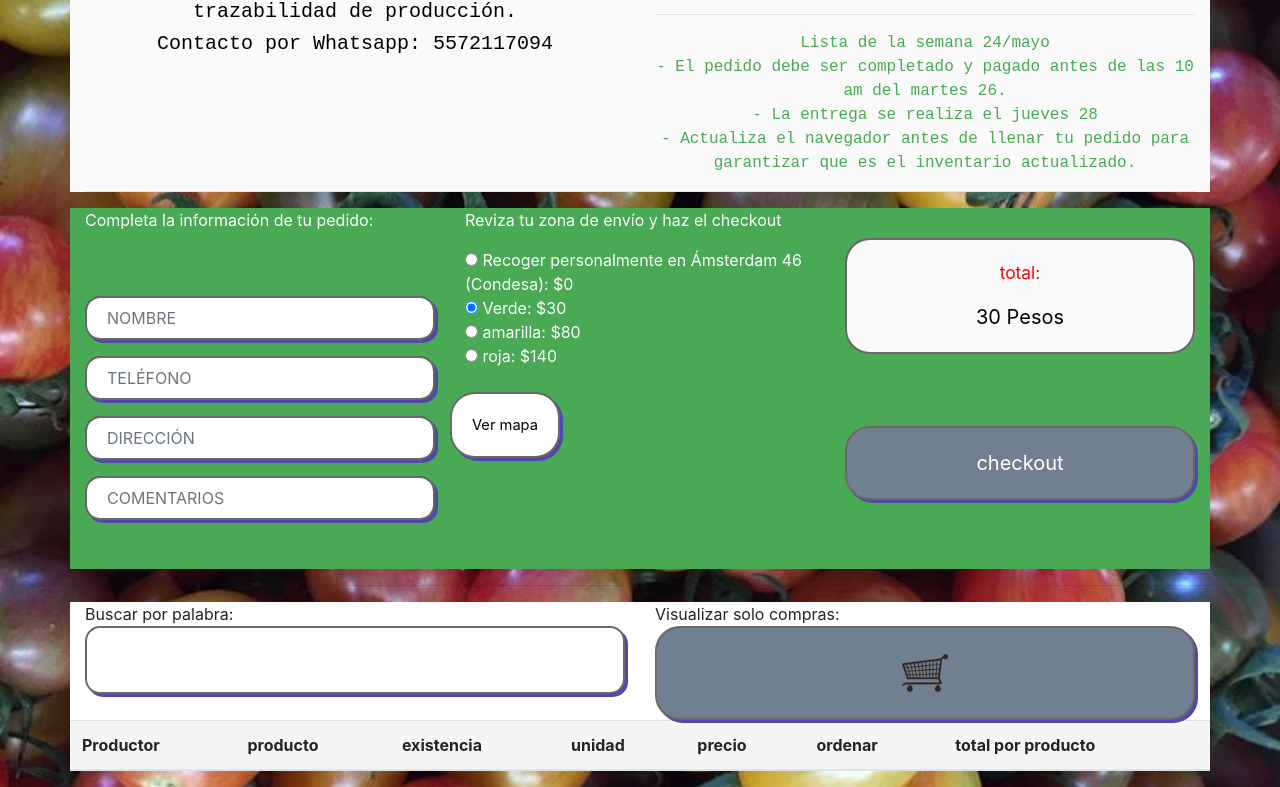
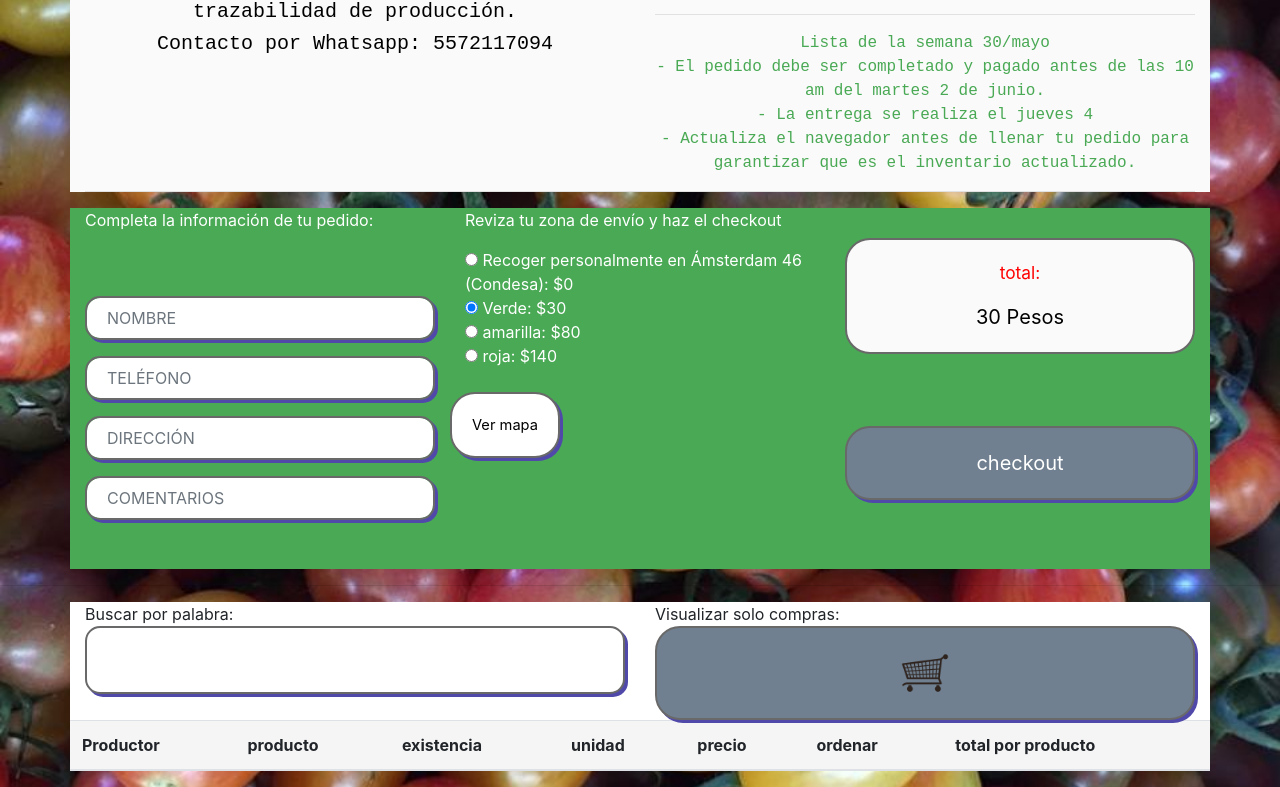
Before and after one commit to DRFresco/menuManager, a website: page sitio/menu.html in a window 1280 px wide. Shown: the part 152-939 px from the top of the page. Drawn offline with Linux system fonts and the light colour scheme; no server answers.

Commit message:
update menu.html

```diff
--- a/sitio/menu.html
+++ b/sitio/menu.html
@@ -225,10 +225,10 @@ body{
 		<div class="col-sm-6">
 			<img src="img/logo.png" class="logo">
 			<hr>
-			<span style="color:#49a954;">Lista de la semana 24/mayo
+			<span style="color:#49a954;">Lista de la semana 30/mayo
 <br>
-- El pedido debe ser completado y pagado antes de las 10 am del martes 26.<br>
-- La entrega se realiza el jueves 28 <br>- Actualiza el navegador antes de llenar tu pedido para garantizar que es el inventario actualizado. 	</span>
+- El pedido debe ser completado y pagado antes de las 10 am del martes 2 de junio.<br>
+- La entrega se realiza el jueves 4 <br>- Actualiza el navegador antes de llenar tu pedido para garantizar que es el inventario actualizado. 	</span>
 		</div>
 	</div>
 
```
